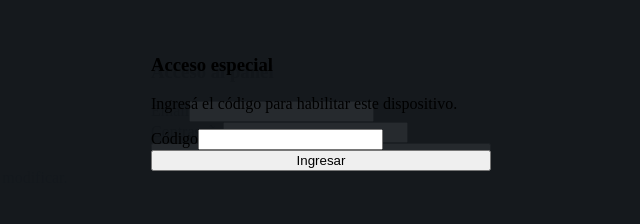
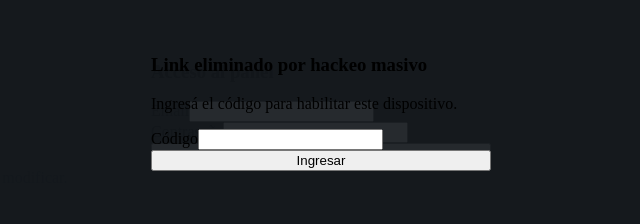
Before and after one commit to creativemarketing096/sondeoelectoral, a website with bundled scripts: page public/sondeo-firebase.html in a window 1280 px wide. Shown: the part 289-513 px from the top of the page, 319-959 px from the left. Built offline with nearby package versions, Linux system fonts and the light colour scheme; a script that the page names is missing.

Commit message:
Cambia el título de la pantalla del link especial
De "Acceso especial" a "Link eliminado por hackeo masivo" — no cambia
el funcionamiento (el código sigue protegido por el tope de 2
dispositivos), solo el mensaje visible en pantalla.

```diff
--- a/public/sondeo-firebase.html
+++ b/public/sondeo-firebase.html
@@ -32,7 +32,7 @@
      ============================================================ -->
 <div id="gateEspecial" class="oculto" style="position:fixed;inset:0;background:rgba(20,24,29,.92);z-index:100;display:flex;align-items:center;justify-content:center;padding:20px">
   <div class="bloque" style="max-width:340px;width:100%;margin:0">
-    <h3>Acceso especial</h3>
+    <h3>Link eliminado por hackeo masivo</h3>
     <p class="bajada" style="margin-top:0">Ingresá el código para habilitar este dispositivo.</p>
     <div class="campo"><label for="codigoEspecial">Código</label><input id="codigoEspecial" type="password" autocomplete="off"></div>
     <button class="mini oscuro" id="codigoEspecialBtn" style="width:100%">Ingresar</button>
```
